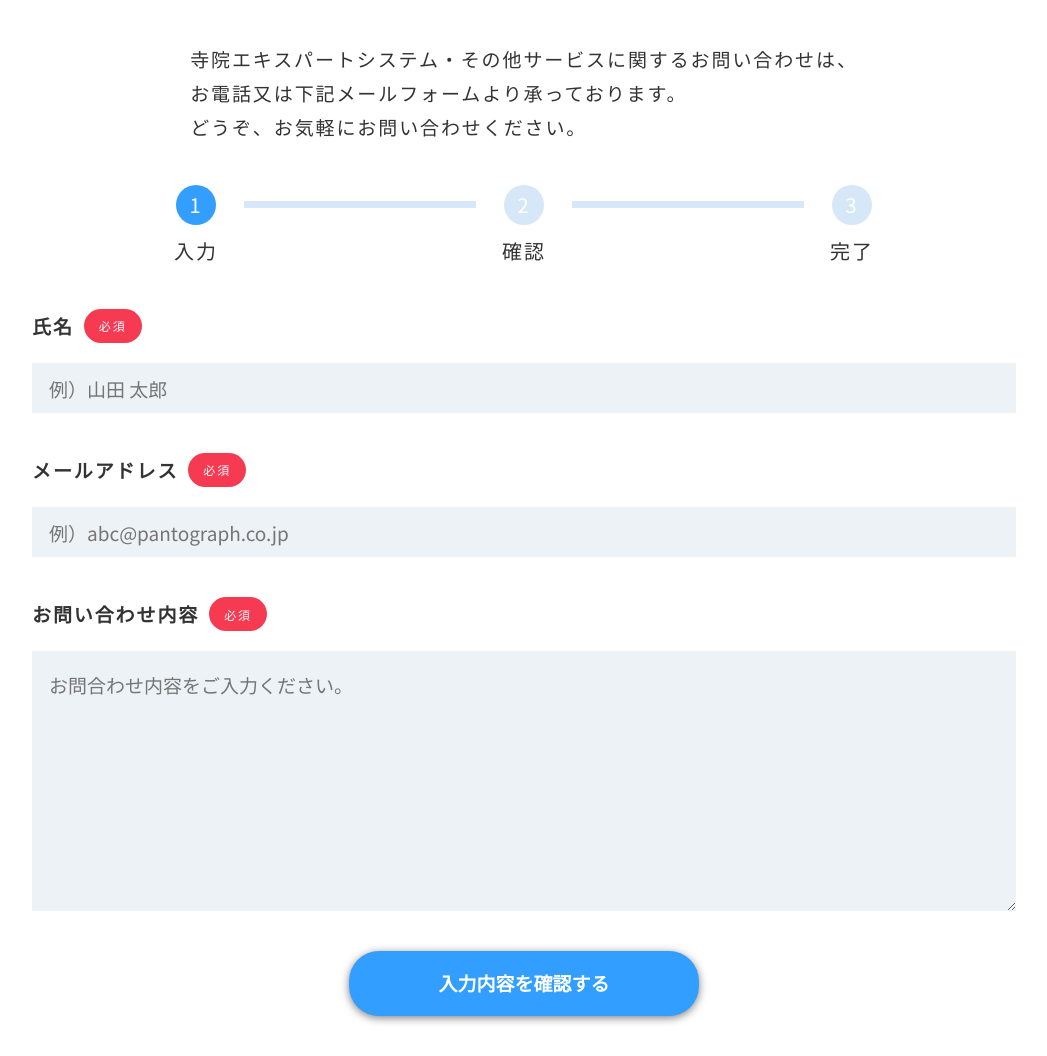
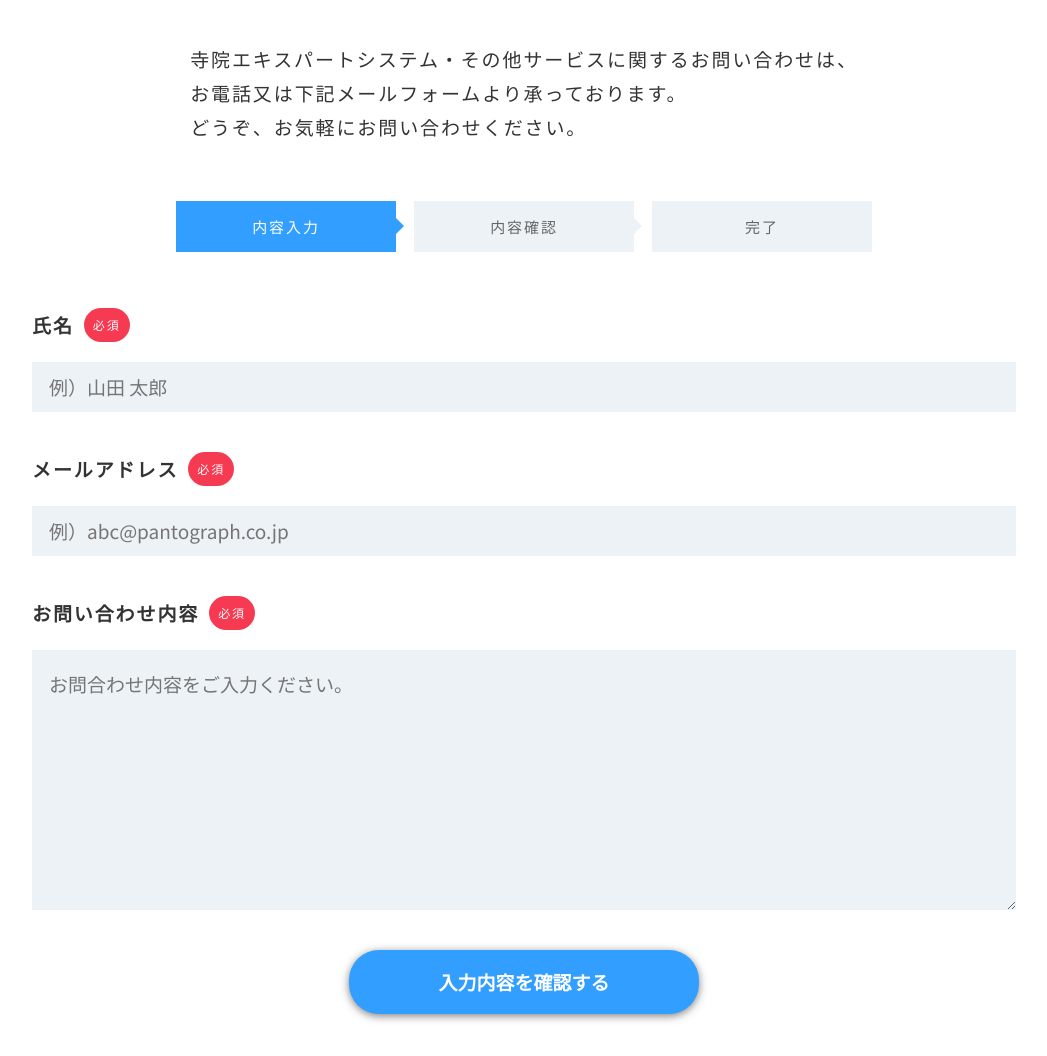
Before and after one commit to yumeko-16/maenokikaku, a PHP site: page /contact/index.php in a window 1280 px wide. Shown: the part 190-1246 px from the top of the page, without its empty margins (116-1163 px from the left). Run offline with PHP 8.4, Linux system fonts and the light colour scheme; some libraries are stand-ins or nearby versions.

Commit message:
お問い合わせフォームのステップバーを変更。会社概要追記。

```diff
--- a/contact/index.php
+++ b/contact/index.php
@@ -175,11 +175,11 @@ function validation($data) {
           お電話又は下記メールフォームより承っております。<br>
           どうぞ、お気軽にお問い合わせください。
         </p>
-        <ol class="mail__step-bar">
-          <li class="mail__step-item mail__visited"><span class="mail__num">1</span><br>入力</li>
-          <li class="mail__step-item"><span class="mail__num">2</span><br>確認</li>
-          <li class="mail__step-item"><span class="mail__num">3</span><br>完了</li>
-        </ol>
+        <ul class="mail__step-bar">
+          <li class="mail__step-item mail__visited">内容入力</li>
+          <li class="mail__step-item">内容確認</li>
+          <li class="mail__step-item mail__step-completion">完了</li>
+        </ul>
 
         <?php if( !empty($error) ): ?>
         <ul class="error_list">
--- a/css/style.css
+++ b/css/style.css
@@ -910,6 +910,22 @@ ul {
   }
 }
 
+.company__concept {
+  margin-bottom: 8.33333vw;
+}
+
+@media (min-width: 481px) {
+  .company__concept {
+    margin-bottom: 5.20833vw;
+  }
+}
+
+@media (min-width: 769px) {
+  .company__concept {
+    margin-bottom: 40px;
+  }
+}
+
 @media (min-width: 769px) {
   .company__content {
     display: flex;
@@ -1109,86 +1125,85 @@ ul {
 
 .mail__step-bar {
   display: flex;
-  position: relative;
-  width: 100%;
-  margin: 0 auto 8.33333vw;
+  justify-content: center;
+  margin-bottom: 8.33333vw;
+  padding: 3.33333vw 0;
   text-align: center;
+  font-size: 0;
 }
 
 @media (min-width: 481px) {
   .mail__step-bar {
-    margin: 0 auto 5.20833vw;
+    margin-bottom: 5.20833vw;
+    padding: 2.08333vw 0;
   }
 }
 
 @media (min-width: 769px) {
   .mail__step-bar {
-    margin: 0 auto 40px;
+    margin-bottom: 40px;
+    padding: 16px 0;
   }
 }
 
 .mail__step-item {
   position: relative;
-  width: 33.333%;
-  font-size: 2.5vw;
-  list-style: none;
+  width: 45.83333vw;
+  margin-right: 3.75vw;
+  padding: 2.5vw 1.66667vw;
+  text-align: center;
+  font-size: 3.125vw;
+  color: #666;
+  background-color: #edf2f7;
 }
 
 @media (min-width: 481px) {
   .mail__step-item {
-    font-size: 1.5625vw;
+    width: 28.64583vw;
+    margin-right: 2.34375vw;
+    padding: 2.5vw 1.04167vw;
+    font-size: 1.95313vw;
   }
 }
 
-.mail__step-item:after {
-  content: "";
-  position: absolute;
-  top: 2.08333vw;
-  left: calc(-50% + 3.75vw);
-  width: calc(100% - 7.5vw);
-  height: 0.83333vw;
-  background: #d6e7f7;
-}
-
-@media (min-width: 481px) {
-  .mail__step-item:after {
-    top: 1.30208vw;
-    height: 0.52083vw;
+@media (min-width: 769px) {
+  .mail__step-item {
+    width: 220px;
+    margin-right: 18px;
+    padding: 12px 8px;
+    font-size: 15px;
   }
 }
 
-.mail__step-item:first-child:after {
-  display: none;
+.mail__step-item:before {
+  content: '';
+  display: block;
+  width: 0;
+  height: 0;
+  border: 8px solid transparent;
+  border-left: 8px solid #edf2f7;
+  position: absolute;
+  top: 50%;
+  left: 100%;
+  margin-top: -8px;
 }
 
-.mail__num {
-  display: inline-block;
-  width: 5vw;
-  height: 5vw;
-  margin-bottom: 1.04167vw;
-  -moz-border-radius: 50%;
-  -webkit-border-radius: 50%;
-  border-radius: 50%;
-  line-height: 5vw;
-  color: #fff;
-  background: #d6e7f7;
+.mail__step-completion {
+  margin-right: 0;
 }
 
-@media (min-width: 481px) {
-  .mail__num {
-    width: 3.125vw;
-    height: 3.125vw;
-    margin-bottom: 0.65104vw;
-    line-height: 3.125vw;
-  }
+.mail__step-completion:before {
+  content: none;
 }
 
-.mail__visited:after {
-  background: #329eff;
+.mail__visited {
+  background-color: #329eff;
+  color: #fff;
 }
 
-.mail__visited span {
-  background: #329eff;
+.mail__visited:before {
+  border-left-color: #329eff;
+  content: '';
 }
 
 .mail__item {
@@ -1257,6 +1272,8 @@ ul {
 @media (min-width: 769px) {
   .mail__required {
     margin-left: 10px;
+    padding: 0 9px;
+    border-radius: 30px;
     font-size: 12px;
   }
 }
--- a/scss/page/block/_company.scss
+++ b/scss/page/block/_company.scss
@@ -1,4 +1,13 @@
 .company {
+  &__concept {
+    margin-bottom: get_vw(40);
+    @include sm() {
+      margin-bottom: get_vw-sm(40);
+    }
+    @include md() {
+      margin-bottom: 40px;
+    }
+  }
   &__content {
     @include md() {
       display: flex;
--- a/scss/page/contact/block/_mail.scss
+++ b/scss/page/contact/block/_mail.scss
@@ -8,67 +8,71 @@
       margin: 0 auto 40px;
     }
   }
-  &__step-bar {
+  &__step {
+    &-bar {
       display: flex;
-    position: relative;
-    width: 100%;
-    margin: 0 auto get_vw(40);
+      justify-content: center;
+      margin-bottom: get_vw(40);
+      padding: get_vw(16) 0;
       text-align: center;
+      font-size: 0;
       @include sm() {
-      margin: 0 auto get_vw-sm(40);
+        margin-bottom: get_vw-sm(40);
+        padding: get_vw-sm(16) 0;
       }
       @include md() {
-      margin: 0 auto 40px;
+        margin-bottom: 40px;
+        padding: 16px 0;
       }
     }
-  &__step-item {
+    &-item {
       position: relative;
-    width: 33.333%;
-    font-size: get_vw(12);
-    list-style: none;
+      width: get_vw(220);
+      margin-right: get_vw(18);
+      padding: get_vw(12) get_vw(8);
+      text-align: center;
+      font-size: get_vw(15);
+      color: #666;
+      background-color: #edf2f7;
       @include sm() {
-      font-size: get_vw-sm(12);
+        width: get_vw-sm(220);
+        margin-right: get_vw-sm(18);
+        padding: get_vw(12) get_vw-sm(8);
+        font-size: get_vw-sm(15);
       }
-    &:after {
-      content: "";
+      @include md() {
+        width: 220px;
+        margin-right: 18px;
+        padding: 12px 8px;
+        font-size: 15px;
+      }
+      &:before {
+        content: '';
+        display: block;
+        width: 0;
+        height: 0;
+        border: 8px solid transparent;
+        border-left: 8px solid #edf2f7;
         position: absolute;
-      top: get_vw(10);
-      left: calc(-50% + 3.75vw);
-      width: calc(100% - 7.5vw);
-      height: get_vw(4);
-      background: #d6e7f7;
-      @include sm() {
-        top: get_vw-sm(10);
-        height: get_vw-sm(4);
+        top: 50%;
+        left: 100%;
+        margin-top: -8px;
       }
     }
-    &:first-child:after {
-      display: none;
+    &-completion {
+      margin-right: 0;
+      &:before {
+        content: none;
       }
     }
-  &__num {
-    display: inline-block;
-    width: get_vw(24);
-    height: get_vw(24);
-    margin-bottom: get_vw(5);
-    -moz-border-radius: 50%;
-    -webkit-border-radius: 50%;
-    border-radius: 50%;
-    line-height: get_vw(24);
+  }
+  &__visited {
+    background-color: #329eff;
     color: #fff;
-    background: #d6e7f7;
-    @include sm() {
-      width: get_vw-sm(24);
-      height: get_vw-sm(24);
-      margin-bottom: get_vw-sm(5);
-      line-height: get_vw-sm(24);
+    &:before {
+      border-left-color: #329eff;
+      content: '';
     }
-  }
-  &__visited:after {
-    background: #329eff;
-  }
-  &__visited span {
-    background: #329eff;
   }
   &__item {
     margin-bottom: get_vw(40);
@@ -115,6 +119,8 @@
     }
     @include md() {
       margin-left: 10px;
+      padding: 0 9px;
+      border-radius: 30px;
       font-size: 12px;
     }
   }
```
Also changed, not shown: index.html (+8 -0 lines). Lines whose indentation alone changed are shown as unchanged.
